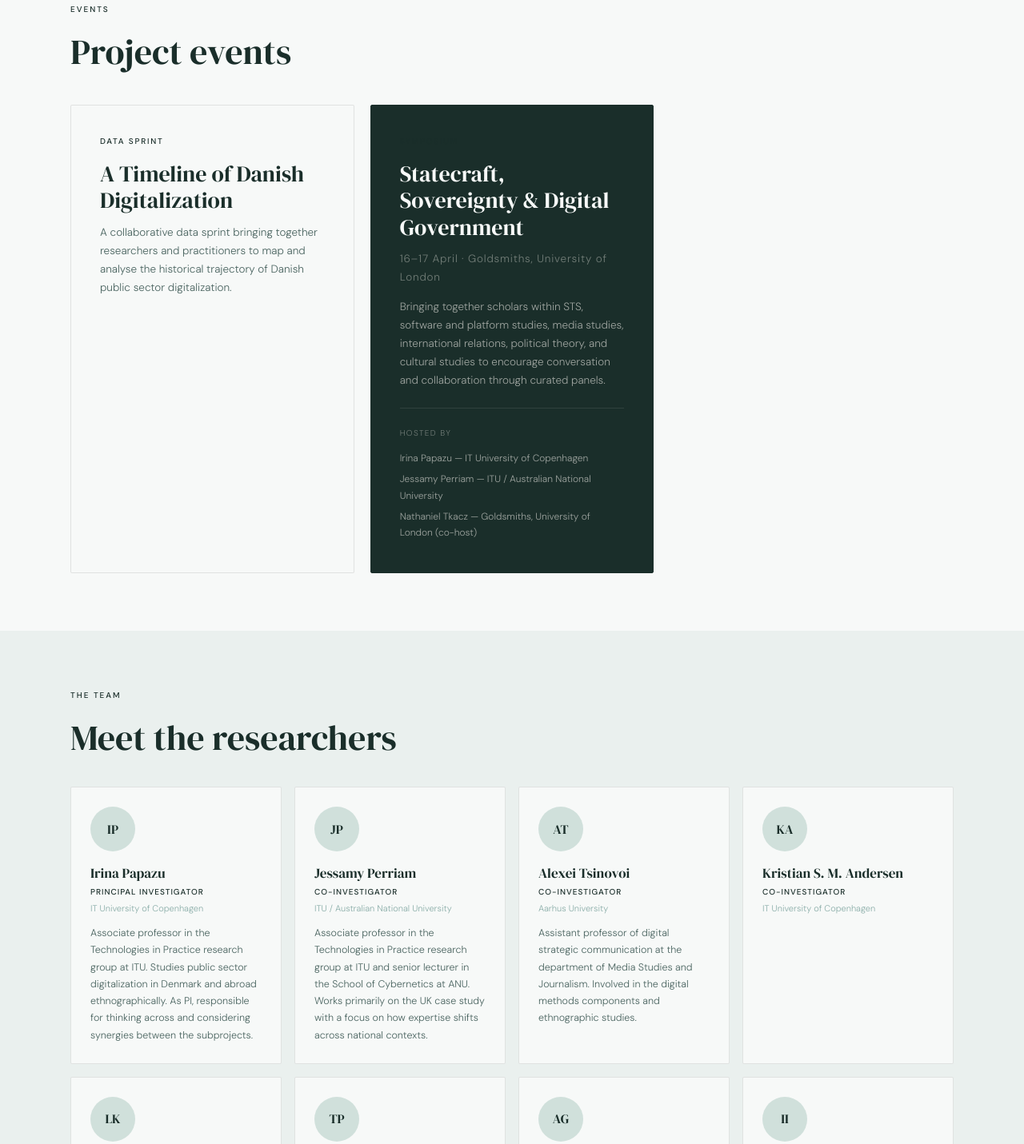
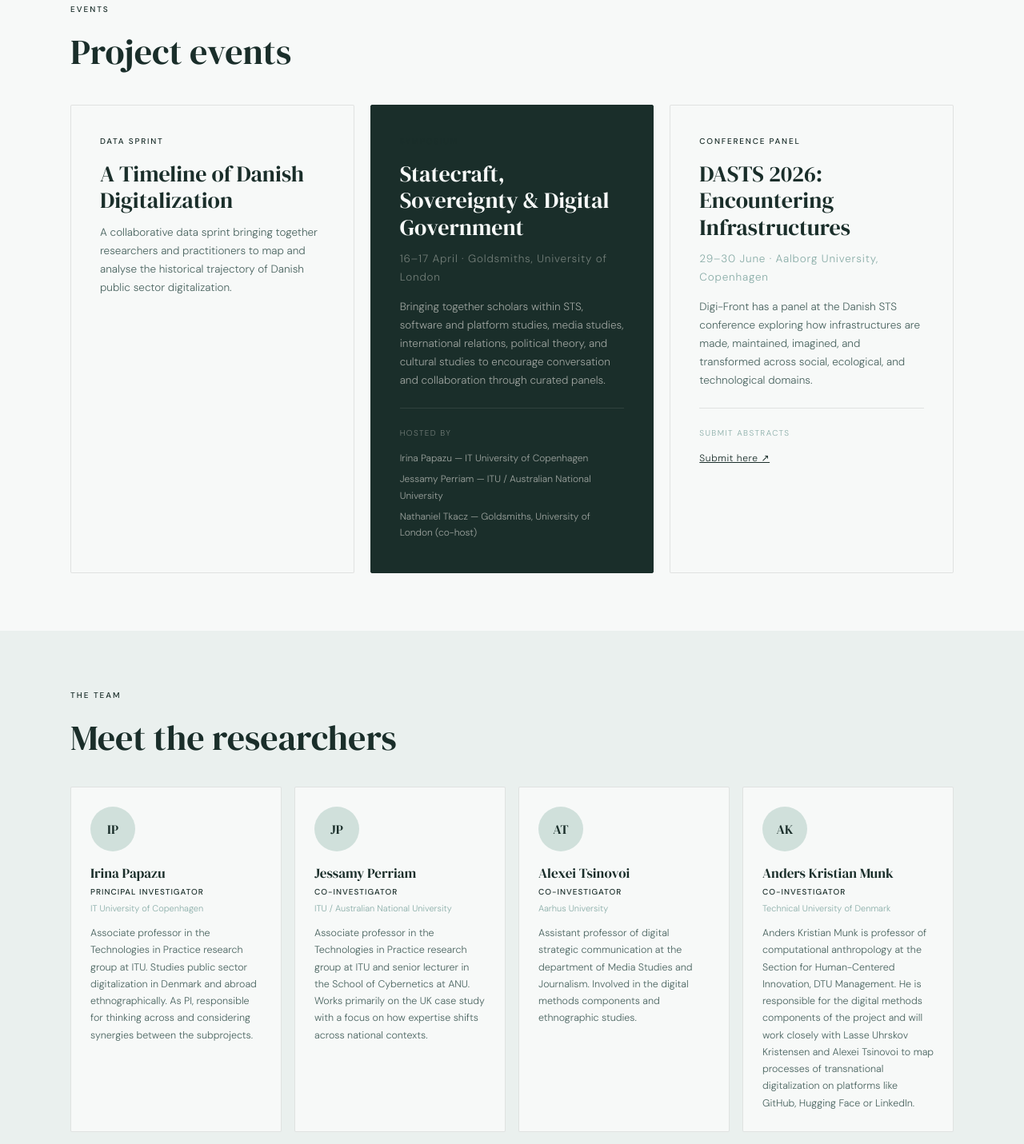
Before and after one commit to Idamarieiversen/digi-front, a plain HTML site: page index.html in a window 1280 px wide. Shown: the part 1094-2525 px from the top of the page at 80% size. Drawn offline with Linux system fonts and the light colour scheme.

Commit message:
Add files via upload

```diff
--- a/index.html
+++ b/index.html
@@ -149,7 +149,7 @@
       <li><a href="#events">Events</a></li>
       <li><a href="#team">Team</a></li>
       <li><a href="#projects">Projects &amp; articles</a></li>
-      <li><a href="https://www.linkedin.com" target="_blank" class="nav-linkedin">LinkedIn ↗</a></li>
+      <li><a href="https://www.linkedin.com/company/transnational-collaboration-at-the-digital-frontier/?viewAsMember=true" target="_blank" class="nav-linkedin">LinkedIn ↗</a></li>
     </ul>
     <button class="nav-toggle" aria-label="Menu">☰</button>
   </nav>
@@ -223,6 +223,16 @@
         </ul>
       </div>
 
+      <div class="event-card">
+        <div class="event-type">Conference panel</div>
+        <h3>DASTS 2026: Encountering Infrastructures</h3>
+        <p class="event-location">29–30 June · Aalborg University, Copenhagen</p>
+        <p>Digi-Front has a panel at the Danish STS conference exploring how infrastructures are made, maintained, imagined, and transformed across social, ecological, and technological domains.</p>
+        <hr class="event-divider">
+        <div class="event-sub-label">Submit abstracts</div>
+        <a href="https://www.ikk.aau.dk/dasts-conference-2026-encountering-infrastructures-e153177" target="_blank" style="font-size:12px;color:var(--accent);letter-spacing:0.05em;">Submit here ↗</a>
+      </div>
+
     </div>
   </div>
 
@@ -257,11 +267,11 @@
         </div>
 
         <div class="team-card">
-          <div class="team-photo placeholder-photo">KA</div>
-          <div class="team-name">Kristian S. M. Andersen</div>
+          <div class="team-photo placeholder-photo">AK</div>
+          <div class="team-name">Anders Kristian Munk</div>
           <div class="team-role">Co-Investigator</div>
-          <div class="team-affil">IT University of Copenhagen</div>
-          <p class="team-bio"></p>
+          <div class="team-affil">Technical University of Denmark</div>
+          <p class="team-bio">Anders Kristian Munk is professor of computational anthropology at the Section for Human-Centered Innovation, DTU Management. He is responsible for the digital methods components of the project and will work closely with Lasse Uhrskov Kristensen and Alexei Tsinovoi to map processes of transnational digitalization on platforms like GitHub, Hugging Face or LinkedIn.</p>
         </div>
 
         <div class="team-card">
@@ -305,13 +315,8 @@
   <div id="projects" class="section" style="border-top:1px solid var(--border);">
     <div class="section-label">Research</div>
     <h2>Projects &amp; Articles</h2>
-    <div style="padding:56px;border:1px dashed rgba(26,23,20,0.12);text-align:center;font-style:italic;color:var(--subtle);border-radius:2px;font-size:13px;">
-      [Content to be added]
-    </div>
+    <a href="https://pure.itu.dk/en/projects/transnational-collaboration-at-the-digital-fontier-knowledge-trav/" target="_blank" style="display:inline-block;font-size:14px;color:var(--accent);letter-spacing:0.03em;">Transnational Collaboration at the Digital Frontier — ITU Pure ↗</a>
   </div>
-
-  <div id="advisory" style="padding:40px 48px;max-width:var(--max);margin:0 auto;border-top:1px solid var(--border);">
-    <div style="font-size:10px;letter-spacing:0.2em;text-transform:uppercase;color:var(--accent);font-weight:500;margin-bottom:12px;">Advisory board</div>
     <h2 style="font-family:var(--serif);font-size:1.5rem;font-weight:400;margin-bottom:24px;">Our advisory board</h2>
     <div style="padding:40px;border:1px dashed rgba(26,23,20,0.12);text-align:center;font-style:italic;color:var(--subtle);border-radius:2px;font-size:13px;">[Advisory board members to be added]</div>
   </div>
@@ -322,7 +327,7 @@
         <div class="footer-logo"></div>
         <p>Transnational Collaboration at the Digital Frontier<br />IT University of Copenhagen · 2023–2027</p>
       </div>
-      <a href="https://www.linkedin.com" target="_blank" class="linkedin-btn">Follow us on LinkedIn ↗</a>
+      <a href="https://www.linkedin.com/company/transnational-collaboration-at-the-digital-frontier/?viewAsMember=true" target="_blank" class="linkedin-btn">Follow us on LinkedIn ↗</a>
     </div>
     <div class="footer-bottom">IT University of Copenhagen · Aarhus University · Technical University of Denmark</div>
   </footer>
```
